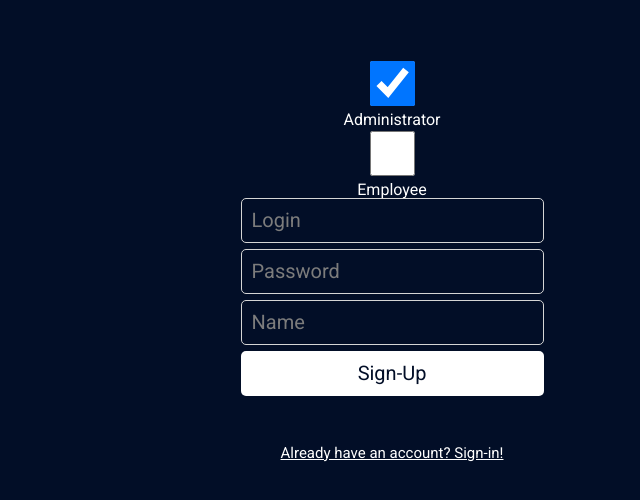
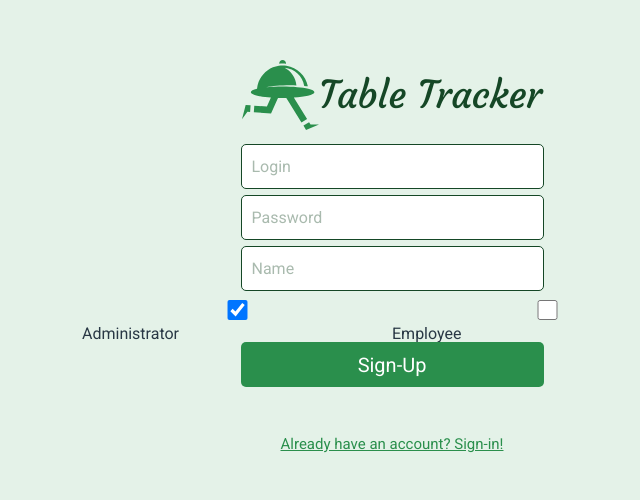
Before and after one commit to allanheil1/projeto22-autoral-front-end, a React (Vite) app: page /signup in a window 1280 px wide. Shown: the part 156-656 px from the top of the page, without its empty margins (248-888 px from the left). Built offline with nearby package versions, Linux system fonts and the light colour scheme.

Commit message:
layout: logo and color palette

```diff
--- a/index.html
+++ b/index.html
@@ -7,6 +7,8 @@
     <link rel="preconnect" href="https://fonts.gstatic.com" crossorigin>
     <link href="https://fonts.googleapis.com/css2?family=Roboto:wght@400;700&display=swap" rel="stylesheet">
     <link href="https://fonts.googleapis.com/css2?family=Orbitron:wght@400;700&display=swap" rel="stylesheet">
+    <link href="https://fonts.googleapis.com/css2?family=Courgette&display=swap" rel="stylesheet">
+    <link rel="icon" href="./src/assets/logo.ico" type="image/x-icon" />
 
     <title>Autoral</title>
   </head>
--- a/src/globalstyle/pattern.jsx
+++ b/src/globalstyle/pattern.jsx
@@ -1,4 +1,9 @@
 export const patternTheme = {
-   authFontColor:'#FFFFFF',
-   authBGColor: '#020E27',
+   colors: {
+      primaryGreen: '#2A8F4C',
+      lightGreen: '#E4F2E8',
+      darkGreen: '#154726',
+      white: '#FFFFFF',
+      lightGray: '#A9BAAE',
+   }
 };
--- a/src/pages/AuthenticationPages/SignInPage.jsx
+++ b/src/pages/AuthenticationPages/SignInPage.jsx
@@ -2,7 +2,8 @@ import { Link, useNavigate } from "react-router-dom";
 import { useContext, useEffect, useState } from "react";
 import axios from "axios";
 
-import { AuthenticationPageStyle, Message, Form } from "./style";
+import logo from '../../assets/logo.svg';
+import { AuthenticationPageStyle, Message, Form, LogoWrapper } from "./style";
 import { UserContext } from "../../contexts/UserContext.jsx";
 
 export default function SignInPage() {
@@ -42,11 +43,14 @@ export default function SignInPage() {
 
 	return (
 		<AuthenticationPageStyle>
-
+			<LogoWrapper>
+				<img src={logo}/>
+				<h1>Table Tracker</h1>
+			</LogoWrapper>
 			<Form onSubmit={SignInRequest}>
 				<input
 					type="login"
-					placeholder="login"
+					placeholder="Login"
 					value={signInData.login}
 					name="login"
 					onChange={OnChange}
@@ -55,7 +59,7 @@ export default function SignInPage() {
 				/>
 				<input
 					type="password"
-					placeholder="password"
+					placeholder="Password"
 					value={signInData.password}
 					name="password"
 					onChange={OnChange}
--- a/src/pages/AuthenticationPages/SignUpPage.jsx
+++ b/src/pages/AuthenticationPages/SignUpPage.jsx
@@ -2,8 +2,8 @@ import { Link, useNavigate } from 'react-router-dom';
 import axios from 'axios';
 import { useContext, useEffect, useState } from 'react';
 import { UserContext } from '../../contexts/UserContext.jsx';
-
-import { AuthenticationPageStyle, Message, Form } from './style'
+import logo from '../../assets/logo.svg'
+import { AuthenticationPageStyle, Message, Form, LogoWrapper, CheckBoxWrapper, CheckBox } from './style'
 
 export default function SignUpPage() {
     //const { setVisibleHeader } = useContext(UserContext);
@@ -13,19 +13,19 @@ export default function SignUpPage() {
       login: '',
       name: '',
       password: '',
-      code: 0,
+      code: undefined,
     });
     const [isLoading, setIsLoading] = useState(false);
 
-    useEffect(()=>{
-        //setVisibleHeader(false);
-        // eslint-disable-next-line
-    },[]);
+    // useEffect(()=>{
+    //     //setVisibleHeader(false);
+    //     // eslint-disable-next-line
+    // },[]);
 
     function SignUpRequest(e){
       e.preventDefault();
       setIsLoading(true);
-      console.log(signUpData);
+      //console.log(signUpData);
       const promise = axios.post(`${import.meta.env.VITE_API_URL}/signup`, signUpData);
       promise.then(() => {
         setIsLoading(false);
@@ -64,27 +64,13 @@ export default function SignUpPage() {
       }
     }
 
-
     return (
       <AuthenticationPageStyle>
-
+        <LogoWrapper>
+          <img src={logo}/>
+          <h1>Table Tracker</h1>
+        </LogoWrapper>
         <Form onSubmit={SignUpRequest}>
-          <input
-              type="checkbox"
-              checked={signUpData.isAdm}
-              name="isAdm"
-              onChange={OnChange}
-              disabled={isLoading}
-            />
-          <h1>Administrator</h1>
-            <input
-              type="checkbox"
-              checked={!signUpData.isAdm}
-              name="isEmployee"
-              onChange={OnChange}
-              disabled={isLoading}
-            />
-          <h1>Employee</h1>
           <input
             type='login' placeholder='Login'
             value={signUpData.login} name='login'
@@ -103,6 +89,29 @@ export default function SignUpPage() {
             onChange={OnChange} required
             disabled={isLoading}
           />
+          <CheckBoxWrapper>
+            <CheckBox>
+              <input
+                  type="checkbox"
+                  checked={signUpData.isAdm}
+                  name="isAdm"
+                  onChange={OnChange}
+                  disabled={isLoading}
+                />
+              <h1>Administrator</h1>
+            </CheckBox>
+            <CheckBox>
+              <input
+                  type="checkbox"
+                  checked={!signUpData.isAdm}
+                  name="isEmployee"
+                  onChange={OnChange}
+                  disabled={isLoading}
+                />
+              <h1>Employee</h1>
+            </CheckBox>
+          </CheckBoxWrapper>
+
           {signUpData.isAdm ? false : (
             <input
               type="text"
--- a/src/pages/AuthenticationPages/style.jsx
+++ b/src/pages/AuthenticationPages/style.jsx
@@ -8,7 +8,7 @@ export const AuthenticationPageStyle = styled.div`
   flex-direction: column;
   justify-content: center;
   align-items: center;
-  background-color: ${theme.authBGColor};
+  background-color: ${theme.colors.lightGreen};
 
   h1{
     color: ${theme.authFontColor};
@@ -20,22 +20,22 @@ export const AuthenticationPageStyle = styled.div`
   }
 
   input{
+    font-family: 'Roboto', sans-serif;
     height: 45px;
     width: 303px;
     margin-bottom: 6px;
-    background: ${theme.authBGColor};
-    border-color: #FFFFFF;
-    border: 1px solid #D5D5D5;
+    background: ${theme.colors.white};
+    border-color: ${theme.colors.primaryGreen};
+    border: 1px solid;
     border-radius: 5px;
-    font-size: 20px;
-    color: ${theme.authFontColor};
+    font-size: 16px;
+    color: ${theme.colors.darkGreen};
     padding-left: 10px;
     ::placeholder{
-      color: #7C7C7C;
-      font-size: 20px;
+      color: ${theme.colors.lightGray};
+      font-size: 16px;
       text-decoration: none;
     }
-
   }
 
   button{
@@ -48,10 +48,10 @@ export const AuthenticationPageStyle = styled.div`
     border: none;
     border-radius: 5px;
     font-size: 20px;
-    color: ${theme.authBGColor};
+    color: ${theme.colors.white};
     text-align: center;
     margin-bottom: 25px;
-    background-color: #FFFFFF;
+    background-color: ${theme.colors.primaryGreen};
   }
   button:disabled{
     opacity: 0.75;
@@ -60,7 +60,7 @@ export const AuthenticationPageStyle = styled.div`
 
 export const Message = styled.div`
   font-family: 'Roboto', sans-serif;
-  color:${theme.authFontColor};
+  color: ${theme.colors.primaryGreen};
   font-size: 15px;
   text-decoration: underline;
 `
@@ -72,3 +72,32 @@ export const Form = styled.form`
   justify-content: center;
   margin: 30px 0 25px;
 `
+
+export const LogoWrapper = styled.div`
+  width: 100%;
+  font-family: 'Courgette', cursive;
+  display: flex;
+  align-items: center;
+  justify-content: center;
+  margin-bottom: 0px;
+  img{
+    height: 70px;
+  }
+  h1{
+    color: ${theme.colors.darkGreen};
+    margin-top: 40px;
+    font-size: 38px;
+  }
+`
+
+export const CheckBoxWrapper = styled.div`
+  display: flex;
+`
+
+export const CheckBox = styled.div`
+  display: flex;
+  flex-direction: column;
+  input{
+    height: 20px;
+  }
+`
```
Also changed, not shown: src/assets/logo.svg (added), 1 other file (tests, documents, lock files or other folders).
